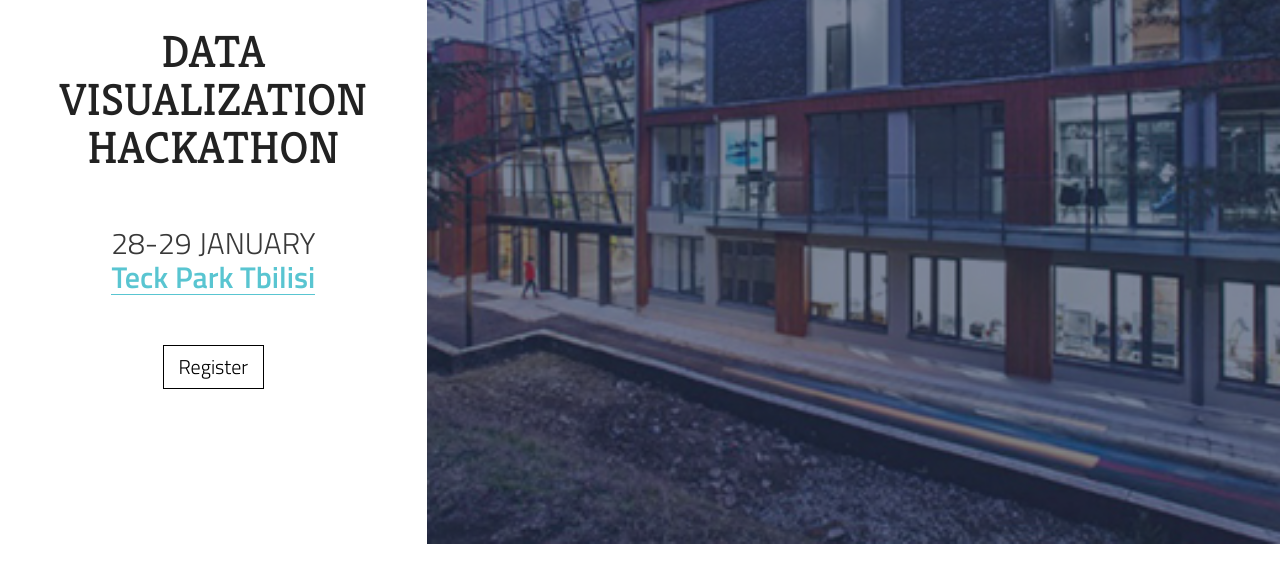
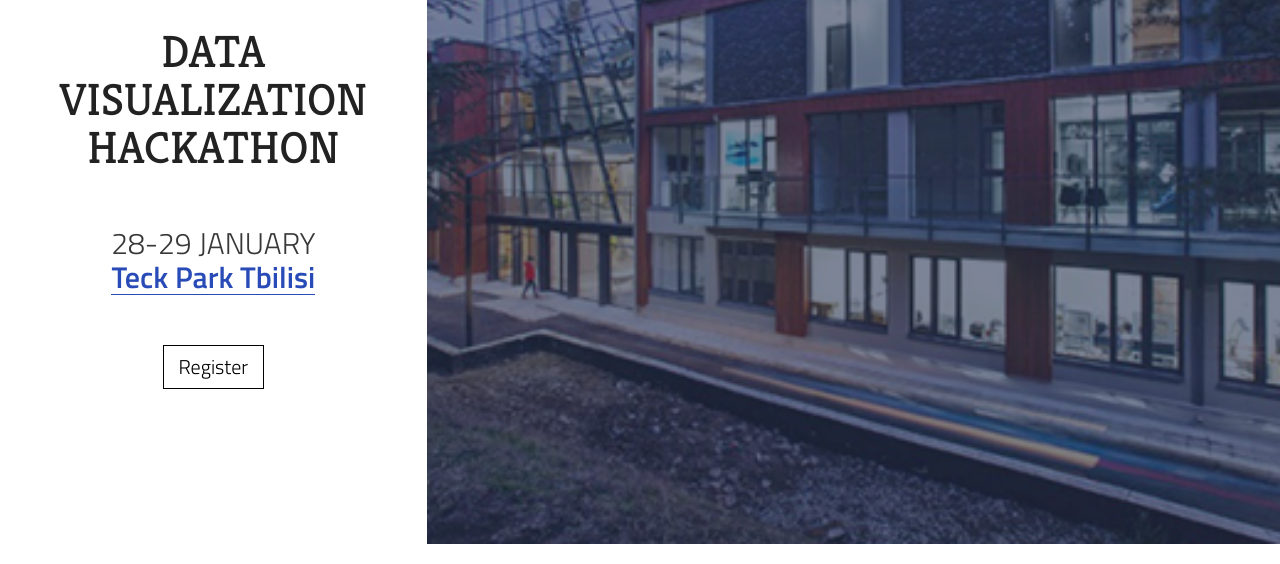
Before and after one commit to vizhack/vizhack, a plain HTML site: page index.html in a window 1280 px wide. In both pictures the pointer is over the link "Teck Park Tbilisi". Shown: the part 236-800 px from the top of the page. Drawn offline with nearby package versions, Linux system fonts and the light colour scheme.

Commit message:
hover fix

```diff
--- a/css/app.css
+++ b/css/app.css
@@ -45,10 +45,12 @@
     color:  #59c5d1;
     text-decoration: none;
     border-bottom: 1px solid #59c5d1;
+    transition: all 0.3s linear;
 }
 
 .landing-venue a:hover {
-    color:  #59c5d1;
+    color:  #294bb7;
+    border-bottom: 1px solid #294bb7;
 }
 
 .landing-register {
```
